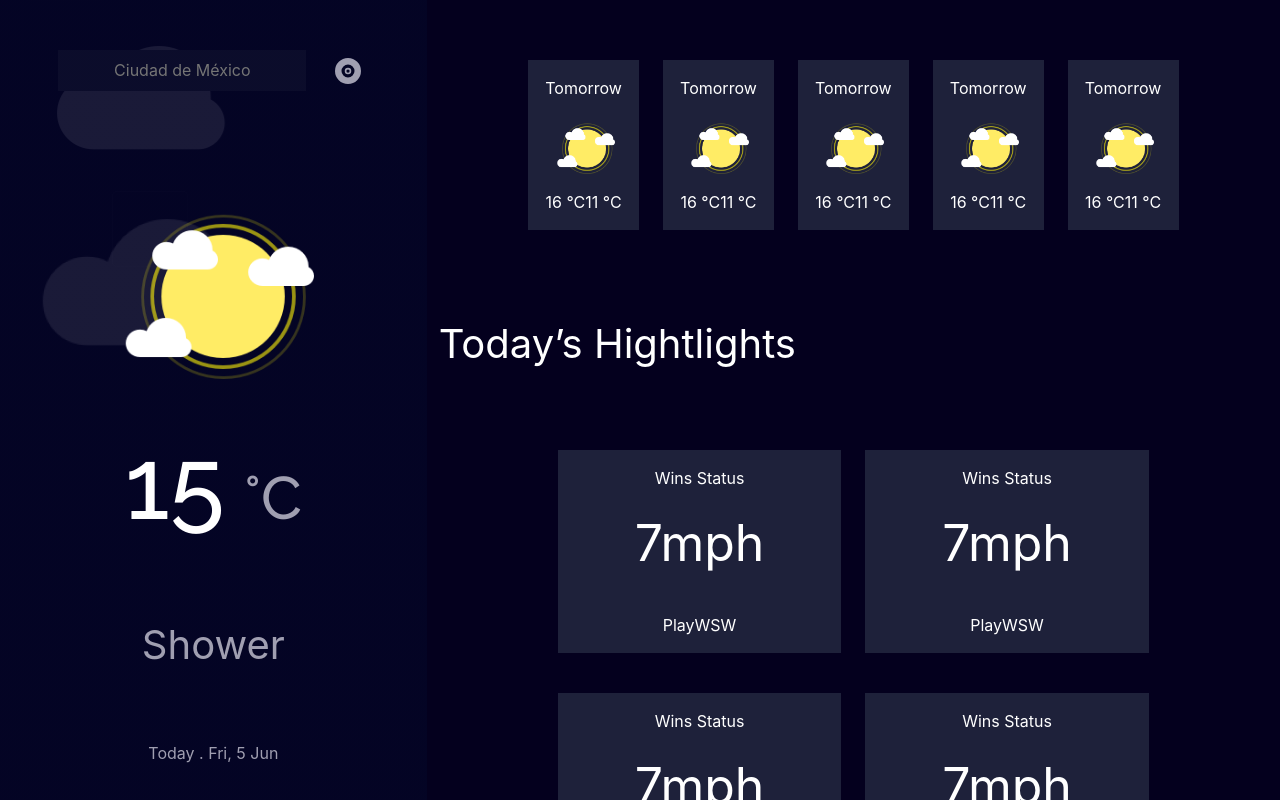
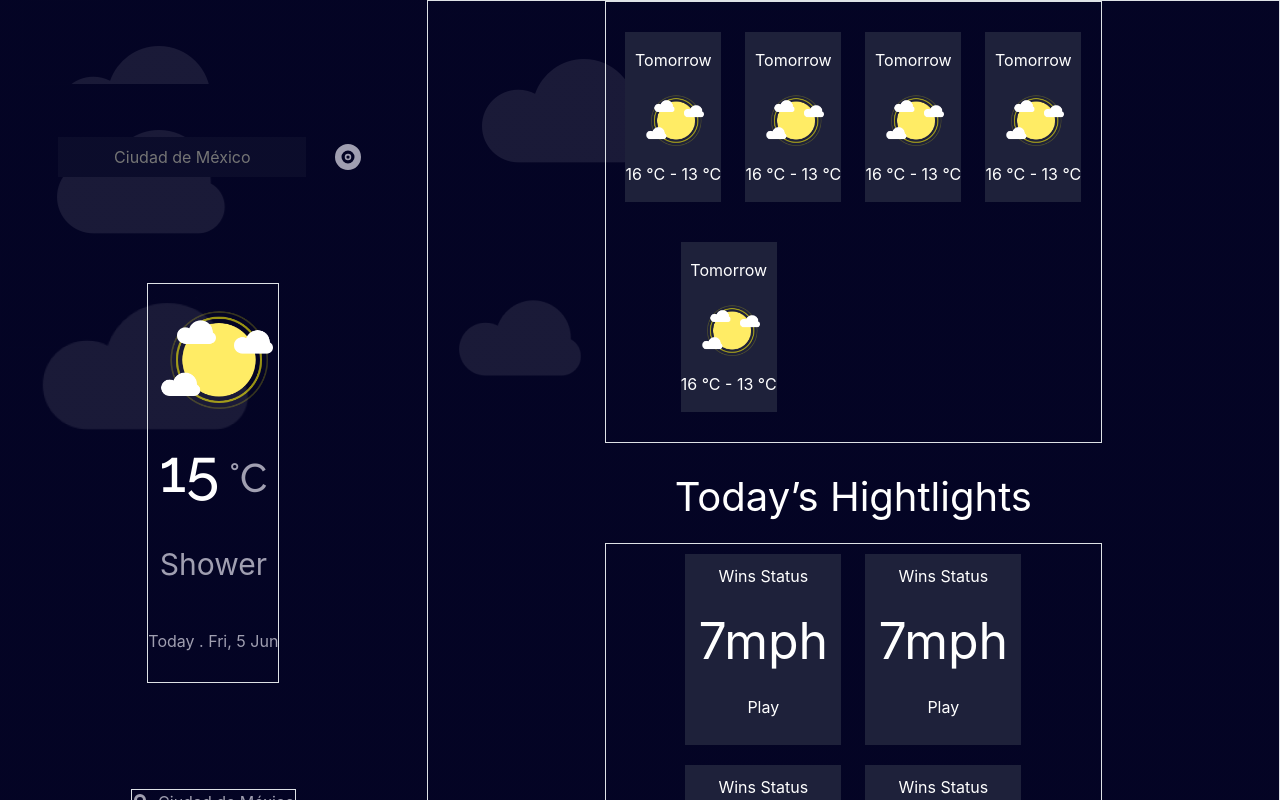
Before and after one commit to hooverroberto/app-weather, a React (Create React App) app: page / in a window 1280 px wide. Shown: the top 800 px of the page. Built offline with nearby package versions, Linux system fonts and the light colour scheme.

Commit message:
segundo commit

```diff
--- a/src/App.css
+++ b/src/App.css
@@ -12,17 +12,13 @@ body{
 }
 
 .h{
-  height: auto;
+  height: 100vh;
   background: rgb(4, 0, 30);
 }
 
 img{
-  margin-top: 100px;
-  width: 202px;
-}
-
-.alto{
-  margin-top: 50px;
+  /* margin-top: 100px; */
+  width: 120px;
 }
 
 .bg{
@@ -30,35 +26,32 @@ img{
   background-image: linear-gradient(rgba(1, 1, 34, 0.9), rgba(1, 1, 34, 0.9)), url(./images/Cloud-background.png);
 }
 
-.grade{
-  margin-top: 30px;
+.font-grade{
   font-family: 'Raleway';
   font-style: normal;
-  font-size: 100px;
+  font-size: 60px;
   font-weight: 500;
 }
 
 .grades{
   color: #A09FB1;
-  font-size: 60px;
+  font-size: 40px;
   font-weight: 400;
-  margin-left: 20px;
+  margin-left: 10px;
 }
 
 .weather{
-  margin-top: 40px;
   color: #A09FB1;
   font-weight: 400;
-  font-size: 40px;
+  font-size: 30px;
 }
 
 .day{
-  margin-top: 50px;
   color: #A09FB1;
 }
 
 .place{
-  margin-top: 50px;
+  /* margin-top: 50px; */
   color: #A09FB1;
   display: flex;
   align-items: center;
@@ -69,13 +62,19 @@ img{
 }
 
 .contenedor{
-  width: 100%;
+  width: 60%;
   padding: 10px;
   display: flex;
   flex-direction: row;
-  flex-wrap: wrap;
-  margin: 30px auto;
   justify-content: center;
+  align-items: center;
+}
+
+.contenedor1{  width: 60%;
+
+  display: flex;
+  justify-content: center;
+  align-items: center;
 }
 
 .alineacion{
@@ -101,8 +100,10 @@ img{
   align-items: center;
   width: 100%;
   background: #1E213A;
-  margin-top: 20px;
-  margin-bottom: 20px;
+  margin-top: 10px;
+  margin-bottom: 10px;
+  padding-top: 10px;
+  padding-bottom: 10px;
 }
 
 .tomorrow{
@@ -115,9 +116,9 @@ img{
 }
 
 
-@media screen and (min-width: 765px) {
+@media screen and (min-width: 762px) {
   .h{
-    height: auto;
+    height: 100vh;
   }
 
   .box1{
--- a/src/components/InfoWeather.jsx
+++ b/src/components/InfoWeather.jsx
@@ -1,116 +1,98 @@
-import React from 'react'
-import imagen from '../images/LightCloud.png'
+import React from "react";
+import imagen from "../images/LightCloud.png";
 
 const InfoWeather = () => {
   return (
-        <div className='h'>
-            <div class="container d-flex flex-wrap text-center text-white">
-                <div className='contenedor'>
-                    <div class="row alineacion">
-                        <div class="col-6 col-xl-2">
-                            <div className='box'>
-                                <p className='mt-3'>Tomorrow</p>
-                                <img className='tomorrow' src={imagen} alt=""/>
-                                <div className='d-flex justify-content-evenly mt-3'>
-                                    <p className='max'>16 °C</p>
-                                    <p className='min'>11 °C</p>
+    <div className="d-flex flex-column justify-content-around align-items-center border">
+      <div class="container d-flex justify-content-around align-items-center text-center text-white">
+        <div className="contenedor border">
+          <div class="row justify-content-center">
+            <div class="col-6 col-xl-2" style={{ width: 120 }}>
+              <div className="box">
+                <p className="mt-3">Tomorrow</p>
+                <img className="tomorrow" src={imagen} alt="" />
+                <div className="d-flex justify-content-center mt-3">
+                  <p className="max">16 °C - 13 °C</p>
                 </div>
               </div>
             </div>
-                        <div class="col-6 col-xl-2">
-                            <div className='box'>
-                                <p className='mt-3'>Tomorrow</p>
-                                <img className='tomorrow' src={imagen} alt="" />
-                                <div className='d-flex justify-content-evenly mt-3'>
-                                    <p className='max'>16 °C</p>
-                                    <p className='min'>11 °C</p>
+            <div class="col-6 col-xl-2" style={{ width: 120 }}>
+              <div className="box">
+                <p className="mt-3">Tomorrow</p>
+                <img className="tomorrow" src={imagen} alt="" />
+                <div className="d-flex justify-content-evenly mt-3">
+                  <p className="max">16 °C - 13 °C</p>
                 </div>
               </div>
             </div>
-                        <div class="col-6 col-xl-2">
-                            <div className='box'>
-                                <p className='mt-3'>Tomorrow</p>
-                                <img className='tomorrow' src={imagen} alt=""/>
-                                <div className='d-flex justify-content-evenly mt-3'>
-                                    <p className='max'>16 °C</p>
-                                    <p className='min'>11 °C</p>
+            <div class="col-6 col-xl-2" style={{ width: 120 }}>
+              <div className="box">
+                <p className="mt-3">Tomorrow</p>
+                <img className="tomorrow" src={imagen} alt="" />
+                <div className="d-flex justify-content-evenly mt-3">
+                  <p className="max">16 °C - 13 °C</p>
                 </div>
               </div>
             </div>
-                        <div class="col-6 col-xl-2">
-                            <div className='box'>
-                                <p className='mt-3'>Tomorrow</p>
-                                <img className='tomorrow' src={imagen} alt="" />
-                                <div className='d-flex justify-content-evenly mt-3'>
-                                    <p className='max'>16 °C</p>
-                                    <p className='min'>11 °C</p>
+            <div class="col-6 col-xl-2" style={{ width: 120 }}>
+              <div className="box">
+                <p className="mt-3">Tomorrow</p>
+                <img className="tomorrow" src={imagen} alt="" />
+                <div className="d-flex justify-content-evenly mt-3">
+                  <p className="max">16 °C - 13 °C</p>
                 </div>
               </div>
             </div>
-                        <div class="col-6 col-xl-2">
-                            <div className='box'>
-                                <p className='mt-3'>Tomorrow</p>
-                                <img className='tomorrow' src={imagen} alt="" />
-                                <div className='d-flex justify-content-evenly mt-3'>
-                                    <p className='max'>16 °C</p>
-                                    <p className='min'>11 °C</p>
+            <div class="col-6 col-xl-2" style={{ width: 120 }}>
+              <div className="box">
+                <p className="mt-3">Tomorrow</p>
+                <img className="tomorrow" src={imagen} alt="" />
+                <div className="d-flex justify-content-center mt-3">
+                  <p className="max">16 °C - 13 °C</p>
                 </div>
               </div>
             </div>
-                        <div class="col-6">
+            <div class="col-6"></div>
           </div>
         </div>
       </div>
-            </div>
-            <div class="container d-flex flex-wrap text-center text-white">
-                <p className='mt-4 fs-1'>Today’s Hightlights </p>
-                <div className='contenedor alineacion'>
-                    <div class="row">
-                        <div class="col-12 col-xl-6">
-                            <div className='box1'>
-                                <p className='mt-3'>Wins Status</p>
-                                <p className='millas'>7mph</p>
-                                <div className='d-flex justify-content-evenly mt-3'>
-                                    <p className='max'>Play</p>
-                                    <p className='min'>WSW</p>
+      <div class="container d-flex justify-content-center align-items-center flex-column text-center text-white">
+        <p className="mt-4 fs-1">Today’s Hightlights </p>
+        <div className="contenedor1 border">
+          <div class="row justify-content-center">
+            <div class="col-12 col-xl-6" style={{ width: 180 }}>
+              <div className="box1">
+                <p>Wins Status</p>
+                <p className="millas">7mph</p>
+                <p>Play</p>
               </div>
             </div>
-                        </div>
-                        <div class="col-12 col-xl-6">
-                            <div className='box1'>
-                                <p className='mt-3'>Wins Status</p>
-                                <p className='millas'>7mph</p>
-                                <div className='d-flex justify-content-evenly mt-3'>
-                                    <p className='max'>Play</p>
-                                    <p className='min'>WSW</p>
+            <div class="col-12 col-xl-6" style={{ width: 180 }}>
+              <div className="box1">
+                <p>Wins Status</p>
+                <p className="millas">7mph</p>
+                <p>Play</p>
               </div>
             </div>
-                        </div>
-                        <div class="col-12 col-xl-6">
-                            <div className='box1'>
-                                <p className='mt-3'>Wins Status</p>
-                                <p className='millas'>7mph</p>
-                                <div className='d-flex justify-content-evenly mt-3'>
-                                    <p className='max'>Play</p>
-                                    <p className='min'>WSW</p>
+            <div class="col-12 col-xl-6" style={{ width: 180 }}>
+              <div className="box1">
+                <p>Wins Status</p>
+                <p className="millas">7mph</p>
+                <p>Play</p>
               </div>
             </div>
-                        </div>
-                        <div class="col-12 col-xl-6">
-                            <div className='box1'>
-                                <p className='mt-3'>Wins Status</p>
-                                <p className='millas'>7mph</p>
-                                <div className='d-flex justify-content-evenly mt-3'>
-                                    <p className='max'>Play</p>
-                                    <p className='min'>WSW</p>
+            <div class="col-12 col-xl-6" style={{ width: 180 }}>
+              <div className="box1">
+                <p>Wins Status</p>
+                <p className="millas">7mph</p>
+                <p>Play</p>
               </div>
             </div>
           </div>
         </div>
       </div>
     </div>
-        </div>
-    )
-}
+  );
+};
 
 export default InfoWeather;
--- a/src/components/SideBar.jsx
+++ b/src/components/SideBar.jsx
@@ -3,19 +3,21 @@ import imagen from '../images/LightCloud.png'
 
 const SideBar = () => {
     return (
-        <div className='h d-flex flex-column align-items-center bg mb-5'>
-            <div className='d-flex d-flex justify-content-between alto text-white'>
+        <div className='h bg d-flex flex-column justify-content-around align-items-center'>
+            <div className='d-flex justify-content-between text-white'>
                 <input className='mx-3 text-center bg bg-secondary border-0 text-white' placeholder='Ciudad de México' />
                 <button className='btn'><svg xmlns="http://www.w3.org/2000/svg" width="26" height="26" fill="currentColor" class="bi bi-vinyl-fill" viewBox="0 0 16 16">
                     <path d="M8 6a2 2 0 1 0 0 4 2 2 0 0 0 0-4zm0 3a1 1 0 1 1 0-2 1 1 0 0 1 0 2z" />
                     <path d="M16 8A8 8 0 1 1 0 8a8 8 0 0 1 16 0zM4 8a4 4 0 1 0 8 0 4 4 0 0 0-8 0z" />
                 </svg></button>
             </div>
-            <img className='img' src={imagen} alt="" />
-            <p className='grade'>15<span className='grades'>°C</span></p>
-            <p className='weather'>Shower</p>
-            <p className='day'>Today . Fri, 5 Jun</p>
-            <div>
+            <div className="d-flex flex-column justify-content-around align-items-center border" style={{height: 400}}>
+                <img src={imagen} alt="" />
+                <h2 className='font-grade'>15<span className='grades'>°C</span></h2>
+                <p className='weather'>Shower</p>
+                <p className='day'>Today . Fri, 5 Jun</p>
+            </div>
+            <div className='border'>
                 <p className='place'>
                     <svg xmlns="http://www.w3.org/2000/svg" width="16" height="16" fill="currentColor" className="bi bi-geo-alt-fill" viewBox="0 0 16 16">
                         <path d="M8 16s6-5.686 6-10A6 6 0 0 0 2 6c0 4.314 6 10 6 10zm0-7a3 3 0 1 1 0-6 3 3 0 0 1 0 6z" />
--- a/src/page/Home.js
+++ b/src/page/Home.js
@@ -6,8 +6,8 @@ import '../App.css'
 
 const Home = () => {
     return (
-    <div className='text-center p'>
-        <div className='row'>
+    <div className='text-center'>
+        <div className='row align-items-center'>
                 <div className="col-lg-4 col-md-12 p-0 text-white">
                     <SideBar />
                 </div>
```
Lines whose indentation alone changed are shown as unchanged.
